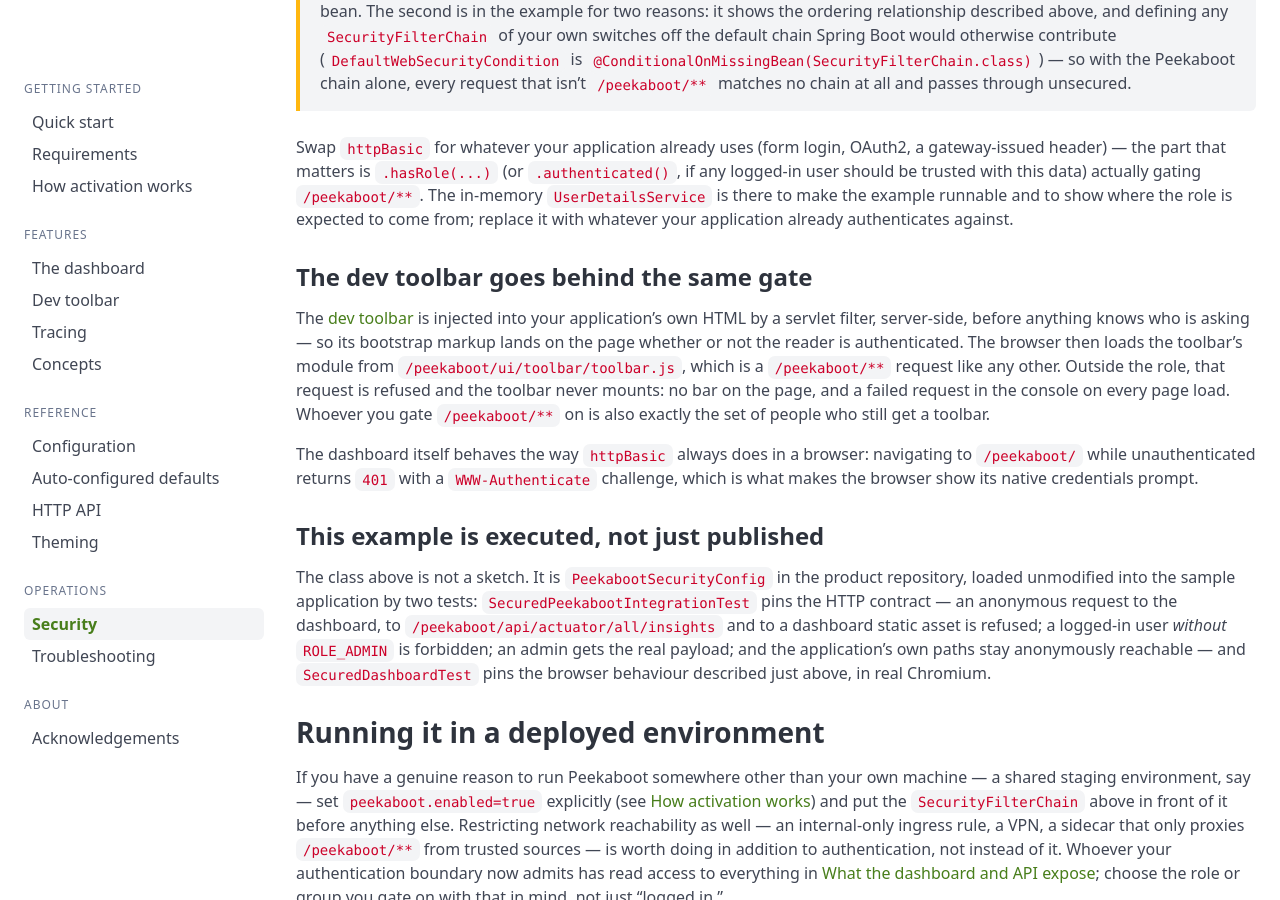
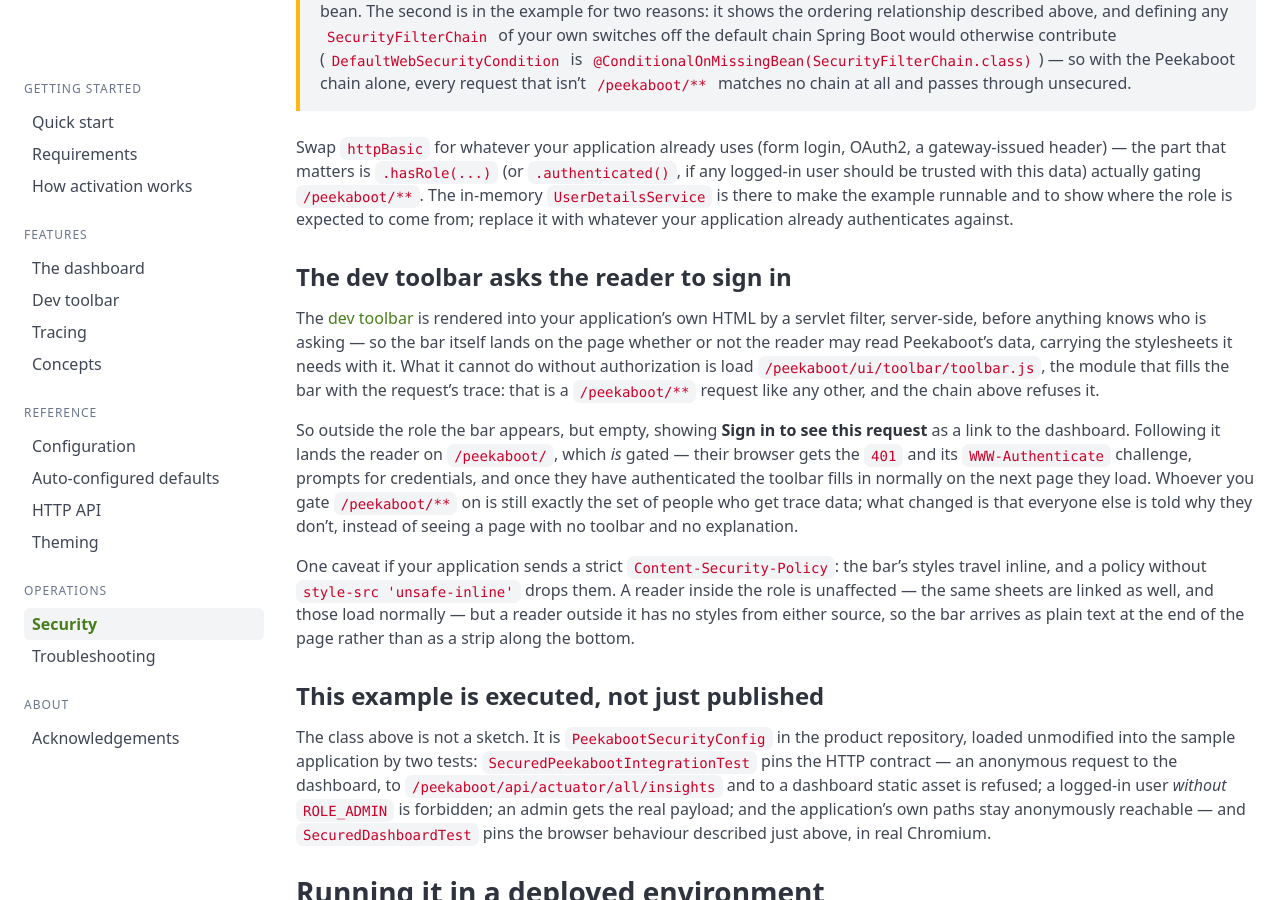
Before and after one commit to peekaboot-org/peekaboot-org.github.io, a Jekyll site: the page built from docs/security.md, in a window 1280 px wide and 900 px high, scrolled down 7419 px. Built offline with Jekyll 4.4.1, drawn with Linux system fonts in a browser that asks for light colours.

Commit message:
docs: the toolbar now explains itself behind an authorization gate
The security page said a gated /peekaboot/** left the reader with no
toolbar at all. That was true of the behaviour it was written against and
is no longer: the bar is rendered server-side, so it arrives on the page
either way and shows "Sign in to see this request", linked to the
dashboard where the browser can challenge them.

Records the one caveat that comes with rendering it server-side: the bar's
styles travel inline, so a page whose CSP omits style-src 'unsafe-inline'
drops them, and a reader outside the role then gets the bar as plain text
rather than as a strip along the bottom. A reader inside the role is
unaffected, since the same sheets are linked as well.

```diff
--- a/docs/security.md
+++ b/docs/security.md
@@ -372,20 +372,29 @@ gateway-issued header) &mdash; the part that matters is `.hasRole(...)` (or
 and to show where the role is expected to come from; replace it with whatever your
 application already authenticates against.
 
-### The dev toolbar goes behind the same gate
+### The dev toolbar asks the reader to sign in
 
-The [dev toolbar]({{ '/docs/dev-toolbar/' | relative_url }}) is injected into your
+The [dev toolbar]({{ '/docs/dev-toolbar/' | relative_url }}) is rendered into your
 application's own HTML by a servlet filter, server-side, before anything knows who is
-asking &mdash; so its bootstrap markup lands on the page whether or not the reader is
-authenticated. The browser then loads the toolbar's module from
-`/peekaboot/ui/toolbar/toolbar.js`, which is a `/peekaboot/**` request like any other.
-Outside the role, that request is refused and the toolbar never mounts: no bar on the page,
-and a failed request in the console on every page load. Whoever you gate `/peekaboot/**` on
-is also exactly the set of people who still get a toolbar.
+asking &mdash; so the bar itself lands on the page whether or not the reader may read
+Peekaboot's data, carrying the stylesheets it needs with it. What it cannot do without
+authorization is load `/peekaboot/ui/toolbar/toolbar.js`, the module that fills the bar
+with the request's trace: that is a `/peekaboot/**` request like any other, and the chain
+above refuses it.
 
-The dashboard itself behaves the way `httpBasic` always does in a browser: navigating to
-`/peekaboot/` while unauthenticated returns `401` with a `WWW-Authenticate` challenge, which
-is what makes the browser show its native credentials prompt.
+So outside the role the bar appears, but empty, showing **Sign in to see this request** as
+a link to the dashboard. Following it lands the reader on `/peekaboot/`, which *is* gated
+&mdash; their browser gets the `401` and its `WWW-Authenticate` challenge, prompts for
+credentials, and once they have authenticated the toolbar fills in normally on the next
+page they load. Whoever you gate `/peekaboot/**` on is still exactly the set of people who
+get trace data; what changed is that everyone else is told why they don't, instead of
+seeing a page with no toolbar and no explanation.
+
+One caveat if your application sends a strict `Content-Security-Policy`: the bar's styles
+travel inline, and a policy without `style-src 'unsafe-inline'` drops them. A reader inside
+the role is unaffected &mdash; the same sheets are linked as well, and those load normally
+&mdash; but a reader outside it has no styles from either source, so the bar arrives as
+plain text at the end of the page rather than as a strip along the bottom.
 
 ### This example is executed, not just published
 
```
Also changed, not shown: docs/dev-toolbar.md (+5 -4 lines).
